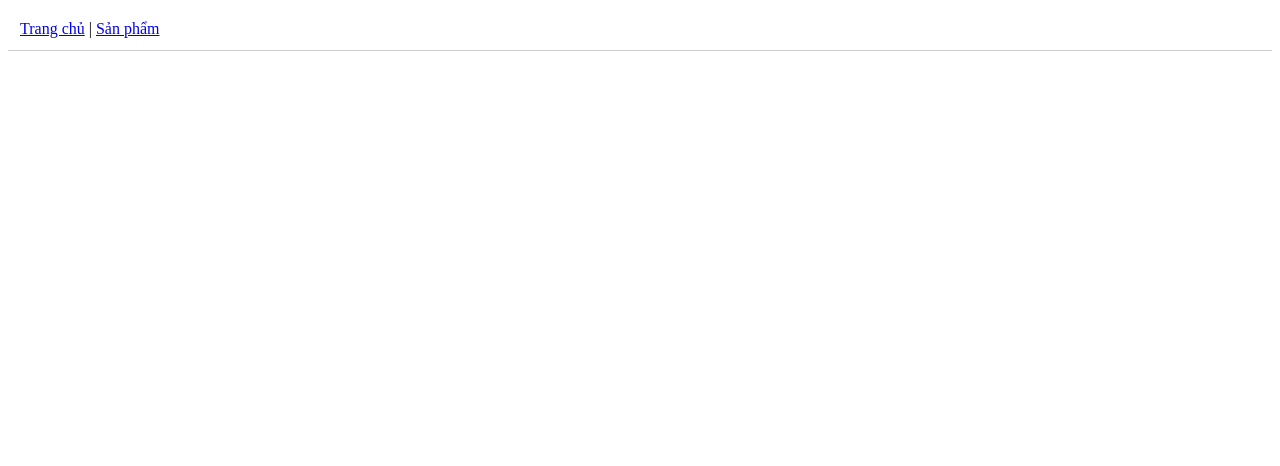
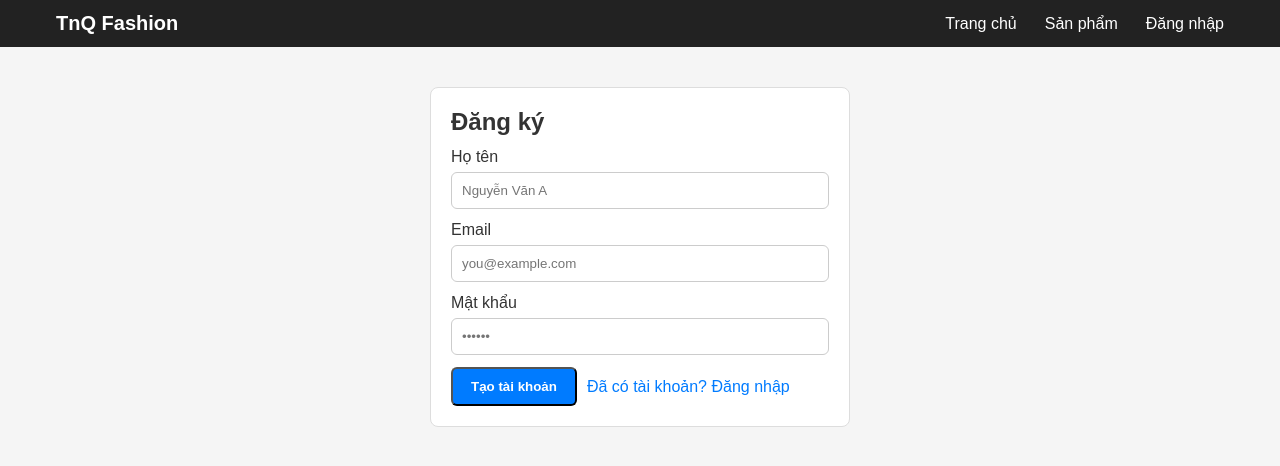
Before and after one commit to ntquyen0106/TnQ_FashionS, a React (Vite) app in the folder client/: page /register in a window 1280 px wide. Shown: the top 466 px of the page. Built offline with nearby package versions, Linux system fonts and the light colour scheme; no server answers.

Commit message:
login, register

```diff
--- a/client/src/App.jsx
+++ b/client/src/App.jsx
@@ -1,17 +1,50 @@
-import { BrowserRouter, Routes, Route, Link } from "react-router-dom";
+import { BrowserRouter, Routes, Route, Link, useNavigate } from "react-router-dom";
 import Home from "./pages/Home";
-import Products from "./pages/Products";
+import Products from "./pages/Products"; // hoặc placeholder
+import Login from "./pages/Login";
+import Register from "./pages/Register";
+
+function Navbar() {
+  const nav = useNavigate();
+  const user = JSON.parse(localStorage.getItem("user") || "null");
+
+  const logout = () => {
+    localStorage.removeItem("user");
+    nav("/login");
+  };
+
+  return (
+    <nav className="nav">
+      <div className="container" style={{ display: "flex", gap: 16, alignItems: "center" }}>
+        <div className="brand">
+          <Link to="/">TnQ Fashion</Link>
+        </div>
+        <div className="nav-links" style={{ marginLeft: "auto", display: "flex", gap: 12 }}>
+          <Link to="/">Trang chủ</Link>
+          <Link to="/products">Sản phẩm</Link>
+          {user ? (
+            <>
+              <span>Xin chào, {user.name}</span>
+              <button onClick={logout} className="btn">Đăng xuất</button>
+            </>
+          ) : (
+            <Link to="/login">Đăng nhập</Link>
+          )}
+        </div>
+      </div>
+    </nav>
+  );
+}
 
 export default function App() {
   return (
     <BrowserRouter>
-      <nav style={{ padding: 12, borderBottom: "1px solid #ccc" }}>
-        <Link to="/">Trang chủ</Link> |{" "}
-        <Link to="/products">Sản phẩm</Link>
-      </nav>
+      <Navbar />
       <Routes>
         <Route path="/" element={<Home />} />
         <Route path="/products" element={<Products />} />
+        <Route path="/login" element={<Login />} />
+        <Route path="/register" element={<Register />} />
       </Routes>
     </BrowserRouter>
   );
--- a/client/src/main.jsx
+++ b/client/src/main.jsx
@@ -1,6 +1,7 @@
 import React from "react";
 import ReactDOM from "react-dom/client";
 import App from "./App";
+import './styles.css';
 
 ReactDOM.createRoot(document.getElementById("root")).render(
   <React.StrictMode>
--- a/client/src/pages/Home.jsx
+++ b/client/src/pages/Home.jsx
@@ -1,3 +1,40 @@
+import { useEffect, useState } from "react";
+import styles from "./Home.module.css";
+
 export default function Home() {
-  return <h2>Chào mừng đến với TnQ Fashion Store</h2>;
+  const [user, setUser] = useState(null);
+
+  useEffect(() => {
+    const stored = localStorage.getItem("user");
+    if (stored) {
+      setUser(JSON.parse(stored));
+    }
+  }, []);
+
+  return (
+    <div className="container">
+      <section className={styles.hero}>
+        <div className={styles.heroText}>
+          <h1 className={styles.title}>Chào mừng đến với TnQ Fashion</h1>
+          <p className={styles.desc}>
+            Phong cách đơn giản, chất lượng cao. Bộ sưu tập mới nhất đang chờ bạn.
+          </p>
+
+          {/* Nếu có user thì hiện thêm */}
+          {user ? (
+            <p><b>Xin chào, {user.name}</b> ({user.email})</p>
+          ) : (
+            <p>Bạn chưa đăng nhập.</p>
+          )}
+
+          <a href="/products" className="btn">Xem sản phẩm</a>
+        </div>
+        <img
+          className={styles.heroImg}
+          src="https://via.placeholder.com/400x300"
+          alt="Fashion"
+        />
+      </section>
+    </div>
+  );
 }
--- /dev/null
+++ b/client/src/pages/Home.module.css
@@ -0,0 +1,28 @@
+.hero {
+  display: flex;
+  justify-content: space-between;
+  align-items: center;
+  padding: 40px 20px;
+  background: white;
+  border-radius: 8px;
+  margin-top: 20px;
+}
+
+.heroText {
+  max-width: 50%;
+}
+
+.title {
+  font-size: 32px;
+  margin-bottom: 10px;
+}
+
+.desc {
+  color: #555;
+  margin-bottom: 16px;
+}
+
+.heroImg {
+  max-width: 400px;
+  border-radius: 8px;
+}
--- /dev/null
+++ b/client/src/pages/Login.jsx
@@ -0,0 +1,45 @@
+import { useState } from "react";
+import { Link, useNavigate } from "react-router-dom";
+import { http } from "../api/http";
+import styles from "./LoginRegister.module.css";
+
+export default function Login() {
+  const nav = useNavigate();
+  const [email, setEmail] = useState("");
+  const [password, setPassword] = useState("");
+  const [msg, setMsg] = useState("");
+
+  const onSubmit = async (e) => {
+    e.preventDefault();
+    setMsg("");
+    if (!email || !password) return setMsg("Vui lòng nhập email và mật khẩu");
+    try {
+      const res = await http.post("/auth/login", { email, password });
+      localStorage.setItem("user", JSON.stringify(res.data.user));
+      nav("/"); // về trang chủ
+    } catch (e) {
+      setMsg(e?.response?.data?.message || "Đăng nhập thất bại");
+    }
+  };
+
+  return (
+    <div className={styles.wrap}>
+      <h2 className={styles.h1}>Đăng nhập</h2>
+      <form onSubmit={onSubmit}>
+        <div className={styles.field}>
+          <label>Email</label>
+          <input className={styles.input} value={email} onChange={e=>setEmail(e.target.value)} placeholder="you@example.com" />
+        </div>
+        <div className={styles.field}>
+          <label>Mật khẩu</label>
+          <input className={styles.input} type="password" value={password} onChange={e=>setPassword(e.target.value)} placeholder="••••••" />
+        </div>
+        <div className={styles.actions}>
+          <button className="btn" type="submit">Đăng nhập</button>
+          <Link className={styles.link} to="/register">Chưa có tài khoản? Đăng ký</Link>
+        </div>
+        {msg && <div className={styles.err}>{msg}</div>}
+      </form>
+    </div>
+  );
+}
--- /dev/null
+++ b/client/src/pages/LoginRegister.module.css
@@ -0,0 +1,8 @@
+.wrap { max-width: 420px; margin: 40px auto; background: #fff; padding: 20px; border-radius: 8px; border: 1px solid #ddd; }
+.h1 { margin: 0 0 12px; }
+.field { display: flex; flex-direction: column; gap: 6px; margin-bottom: 12px; }
+.input { padding: 10px; border: 1px solid #ccc; border-radius: 6px; }
+.actions { display: flex; gap: 10px; align-items: center; }
+.link { color: #007bff; text-decoration: none; }
+.err { color: #b00020; margin-top: 8px; }
+.ok { color: #0a7f2e; margin-top: 8px; }
--- /dev/null
+++ b/client/src/pages/Register.jsx
@@ -0,0 +1,50 @@
+import { useState } from "react";
+import { Link, useNavigate } from "react-router-dom";
+import { http } from "../api/http";
+import styles from "./LoginRegister.module.css";
+
+export default function Register() {
+  const nav = useNavigate();
+  const [name, setName] = useState("");
+  const [email, setEmail] = useState("");
+  const [password, setPassword] = useState("");
+  const [msg, setMsg] = useState("");
+
+  const onSubmit = async (e) => {
+    e.preventDefault();
+    setMsg("");
+    if (!name || !email || !password) return setMsg("Điền đầy đủ tên, email, mật khẩu");
+    try {
+      const res = await http.post("/auth/register", { name, email, password });
+      localStorage.setItem("user", JSON.stringify(res.data.user));
+      nav("/"); // auto login xong về home
+    } catch (e) {
+      setMsg(e?.response?.data?.message || "Đăng ký thất bại");
+    }
+  };
+
+  return (
+    <div className={styles.wrap}>
+      <h2 className={styles.h1}>Đăng ký</h2>
+      <form onSubmit={onSubmit}>
+        <div className={styles.field}>
+          <label>Họ tên</label>
+          <input className={styles.input} value={name} onChange={e=>setName(e.target.value)} placeholder="Nguyễn Văn A" />
+        </div>
+        <div className={styles.field}>
+          <label>Email</label>
+          <input className={styles.input} value={email} onChange={e=>setEmail(e.target.value)} placeholder="you@example.com" />
+        </div>
+        <div className={styles.field}>
+          <label>Mật khẩu</label>
+          <input className={styles.input} type="password" value={password} onChange={e=>setPassword(e.target.value)} placeholder="••••••" />
+        </div>
+        <div className={styles.actions}>
+          <button className="btn" type="submit">Tạo tài khoản</button>
+          <Link className={styles.link} to="/login">Đã có tài khoản? Đăng nhập</Link>
+        </div>
+        {msg && <div className={styles.err}>{msg}</div>}
+      </form>
+    </div>
+  );
+}
--- /dev/null
+++ b/client/src/styles.css
@@ -0,0 +1,38 @@
+/* Reset và style chung */
+* { box-sizing: border-box; }
+body {
+  margin: 0;
+  font-family: Arial, sans-serif;
+  background: #f5f5f5;
+  color: #333;
+}
+
+a {
+  color: inherit;
+  text-decoration: none;
+}
+
+.container {
+  max-width: 1200px;
+  margin: 0 auto;
+  padding: 0 16px;
+}
+
+.btn {
+  display: inline-block;
+  padding: 10px 18px;
+  background: #007bff;
+  color: #fff;
+  border-radius: 6px;
+  font-weight: bold;
+}
+.btn:hover { background: #0056b3; }
+
+/* Navbar chung */
+.nav {
+  background: #222;
+  color: #fff;
+  padding: 12px 0;
+}
+.nav .brand { font-size: 20px; font-weight: bold; }
+.nav-links a { margin-left: 16px; color: #fff; }
```
